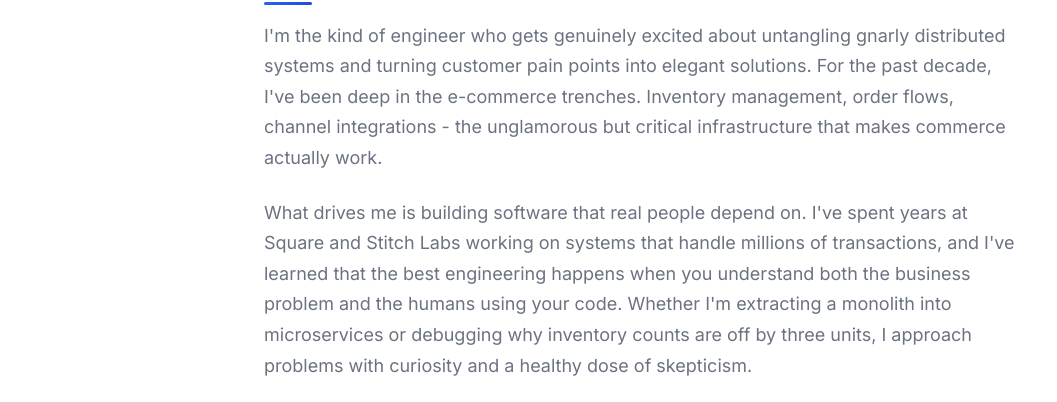
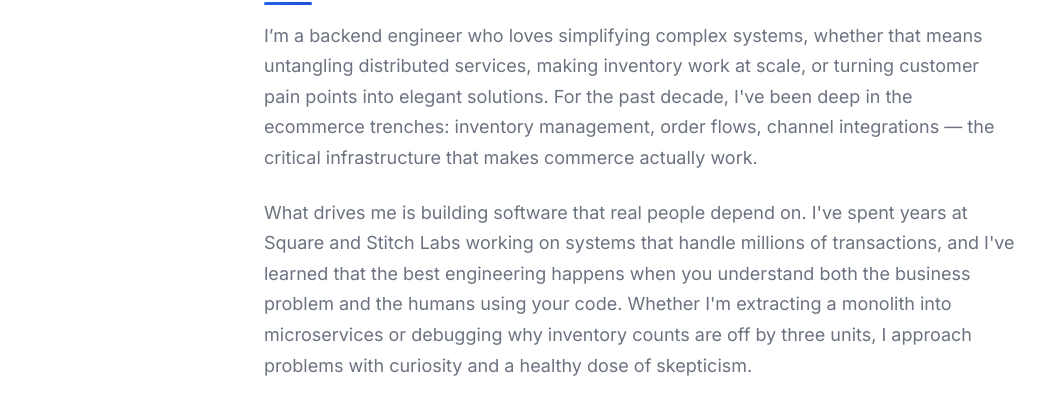
Before and after one commit to tbobarino/tbobarino.github.io, a website: page index.html in a window 1280 px wide. Shown: the part 387-789 px from the top of the page, without its empty margins (0-1057 px from the left). Drawn offline with Linux system fonts and the light colour scheme.

Commit message:
More copy changes

```diff
--- a/index.html
+++ b/index.html
@@ -43,10 +43,10 @@
             <section class="intro-section">
                 <h2>Hi, I'm Tommy</h2>
                 <p>
-                    I'm the kind of engineer who gets genuinely excited about untangling gnarly distributed systems
-                    and turning customer pain points into elegant solutions. For the past decade, I've been deep in
-                    the e-commerce trenches. Inventory management, order flows, channel integrations - the unglamorous
-                    but critical infrastructure that makes commerce actually work.
+                    I’m a backend engineer who loves simplifying complex systems, whether that means untangling distributed
+                    services, making inventory work at scale, or turning customer pain points into elegant solutions. For the
+                    past decade, I've been deep in the ecommerce trenches: inventory management, order flows, channel
+                    integrations — the critical infrastructure that makes commerce actually work.
                 </p>
                 <p>
                     What drives me is building software that real people depend on. I've spent years at Square and
```
